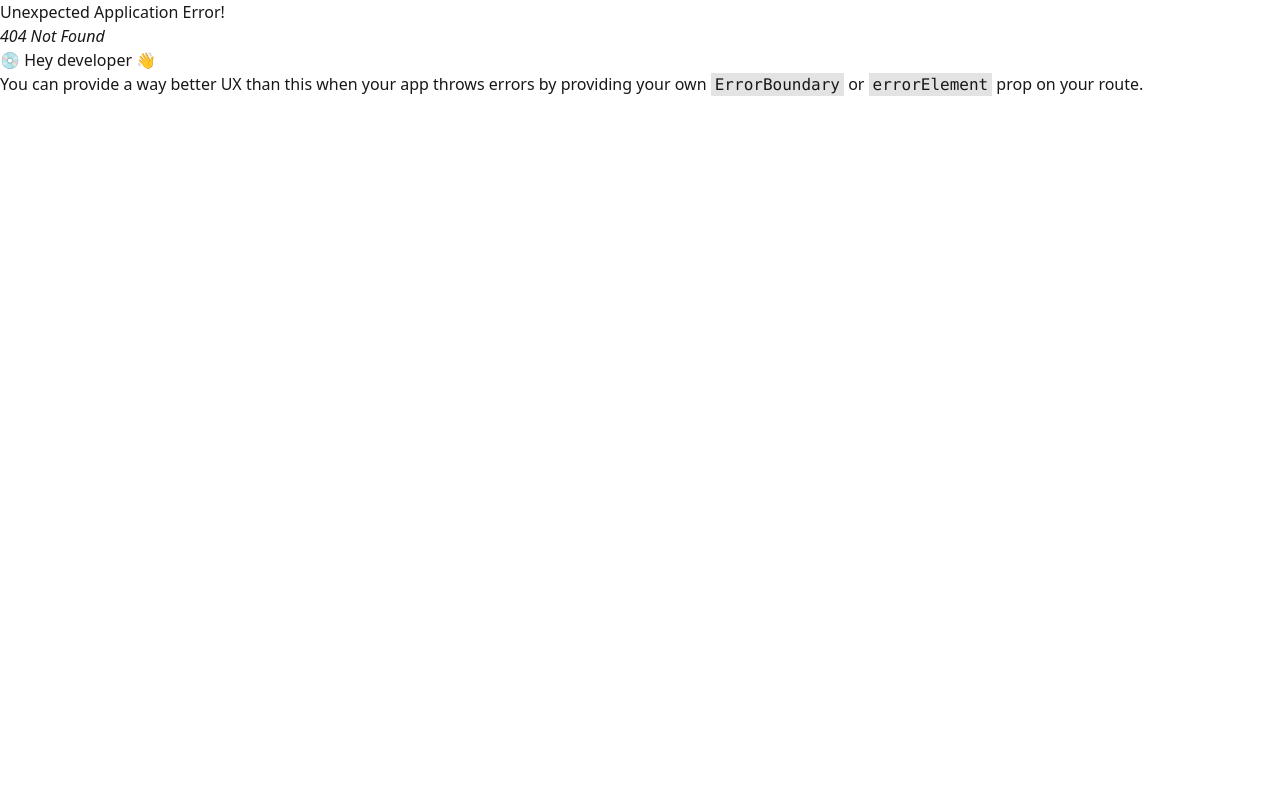
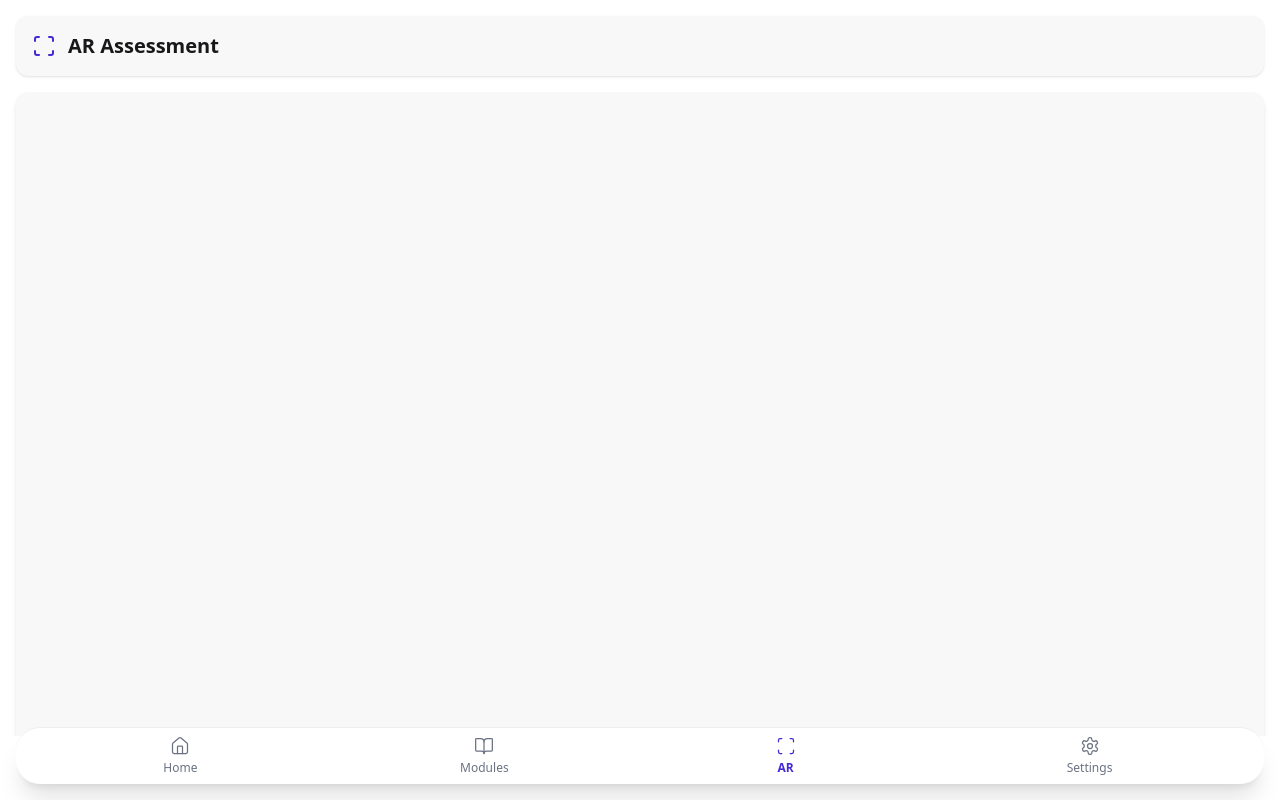
Before and after one commit to tortangChris/EduAR-PWA, a React (Vite) app: page /ar-assessment in a window 1280 px wide. Before the commit this address had no page. Built offline with nearby package versions, Linux system fonts and the light colour scheme.

Commit message:
Replace AR Assessnent instead notification

```diff
--- /dev/null
+++ b/src/components/ARContent..jsx
@@ -0,0 +1,7 @@
+const ARContent = () => {
+  return (
+    <div className="bg-base-200 rounded-xl shadow-md h-[calc(100vh-6.5rem)] flex flex-col items-center justify-center text-center p-6 space-y-2"></div>
+  );
+};
+
+export default ARContent;
--- /dev/null
+++ b/src/components/ARHeader.jsx
@@ -0,0 +1,14 @@
+import { Scan } from "lucide-react";
+
+const ARHeader = () => {
+  return (
+    <div className="sticky top-0 z-10">
+      <div className="bg-base-200 rounded-xl shadow p-4 flex items-center gap-3">
+        <Scan className="w-6 h-6 text-primary" />
+        <h2 className="text-xl font-bold">AR Assessment</h2>
+      </div>
+    </div>
+  );
+};
+
+export default ARHeader;
--- a/src/components/BottomNav.jsx
+++ b/src/components/BottomNav.jsx
@@ -1,11 +1,11 @@
 import { NavLink } from "react-router-dom";
-import { Home, BookOpen, Camera, Bell, Settings } from "lucide-react"; // Imported Bell icon for notifications
+import { Home, BookOpen, Scan, Settings } from "lucide-react";
 
 const BottomNav = () => {
   const navItems = [
     { to: "/home", label: "Home", icon: Home },
     { to: "/modules", label: "Modules", icon: BookOpen },
-    { to: "/notification", label: "Notification", icon: Bell },
+    { to: "/ar-assessment", label: "AR", icon: Scan },
     { to: "/settings", label: "Settings", icon: Settings },
   ];
 
@@ -29,17 +29,6 @@ const BottomNav = () => {
         ))}
       </div>
 
-      {/* <NavLink
-        to="/armode"
-        className={({ isActive }) =>
-          `relative flex justify-center items-center w-12 h-12 rounded-full bg-primary text-white shadow-lg transition-all duration-300 ${
-            isActive ? "scale-110" : "scale-100"
-          }`
-        }
-      >
-        <Camera className="w-6 h-6" strokeWidth={2.5} />
-      </NavLink> */}
-
       <div className="flex-1 flex justify-around items-center">
         {navItems.slice(2).map(({ to, label, icon: Icon }, index) => (
           <NavLink
--- a/src/components/NotificationContent.jsx
+++ /dev/null
@@ -1,24 +0,0 @@
-import React from "react";
-import { Bell } from "lucide-react";
-
-const NotificationContent = () => {
-  const notifications = []; // Empty array for now
-
-  return (
-    <div className="bg-base-200 rounded-xl shadow-md h-[calc(100vh-6.5rem)] flex flex-col items-center justify-center text-center p-6 space-y-2">
-      <Bell className="w-16 h-16 text-gray-400" />
-      <h2 className="text-2xl font-semibold text-gray-700 dark:text-gray-200">
-        No Notification Yet
-      </h2>
-      <p className="text-sm text-gray-500 dark:text-gray-400">
-        You have no notification right now.
-        <br />
-      </p>
-      <p className="text-sm text-gray-500 dark:text-gray-400">
-        Come back later.
-      </p>
-    </div>
-  );
-};
-
-export default NotificationContent;
--- a/src/components/NotificationHeader.jsx
+++ /dev/null
@@ -1,15 +0,0 @@
-import React from "react";
-import { BellRing } from "lucide-react";
-
-const NotificationHeader = () => {
-  return (
-    <div className="sticky top-0 z-10">
-      <div className="bg-base-200 rounded-xl shadow p-4 flex items-center gap-3">
-        <BellRing className="w-6 h-6 text-primary" />
-        <h2 className="text-xl font-bold">Notifications</h2>
-      </div>
-    </div>
-  );
-};
-
-export default NotificationHeader;
--- /dev/null
+++ b/src/pages/AR.jsx
@@ -0,0 +1,15 @@
+import BottomNav from "../components/BottomNav";
+import ARContent from "../components/ARContent.";
+import ARHeader from "../components/ARHeader";
+
+const AR = () => {
+  return (
+    <div className="h-[calc(100vh-4rem)] overflow-y-auto p-4 bg-base-100 space-y-4">
+      <ARHeader />
+      <ARContent />
+      <BottomNav />
+    </div>
+  );
+};
+
+export default AR;
--- a/src/pages/Notification.jsx
+++ /dev/null
@@ -1,17 +0,0 @@
-// pages/Notification.jsx
-import React from "react";
-import NotificationHeader from "../components/NotificationHeader";
-import NotificationContent from "../components/NotificationContent";
-import BottomNav from "../components/BottomNav";
-
-const Notification = () => {
-  return (
-    <div className="h-[calc(100vh-4rem)] overflow-y-auto p-4 bg-base-100 space-y-4">
-      <NotificationHeader />
-      <NotificationContent />
-      <BottomNav/>
-    </div>
-  );
-};
-
-export default Notification;
--- a/src/routes/EduarRoutes.jsx
+++ b/src/routes/EduarRoutes.jsx
@@ -13,7 +13,7 @@ import SignUp from "../auth/SignUp";
 
 const Home = React.lazy(() => import("../pages/Home"));
 const Modules = React.lazy(() => import("../pages/Modules"));
-const Notification = React.lazy(() => import("../pages/Notification"));
+const AR = React.lazy(() => import("../pages/AR"));
 const Personal = React.lazy(() => import("../pages/Personal"));
 const Settings = React.lazy(() => import("../pages/Settings"));
 
@@ -25,7 +25,7 @@ const EduarRoutes = {
     { path: "auth/signup", element: <SignUp /> },
     { path: "home", element: <Home /> },
     { path: "modules", element: <Modules /> },
-    { path: "notification", element: <Notification /> },
+    { path: "ar-assessment", element: <AR /> },
     { path: "personal", element: <Personal /> },
     { path: "settings", element: <Settings /> },
     {
```
